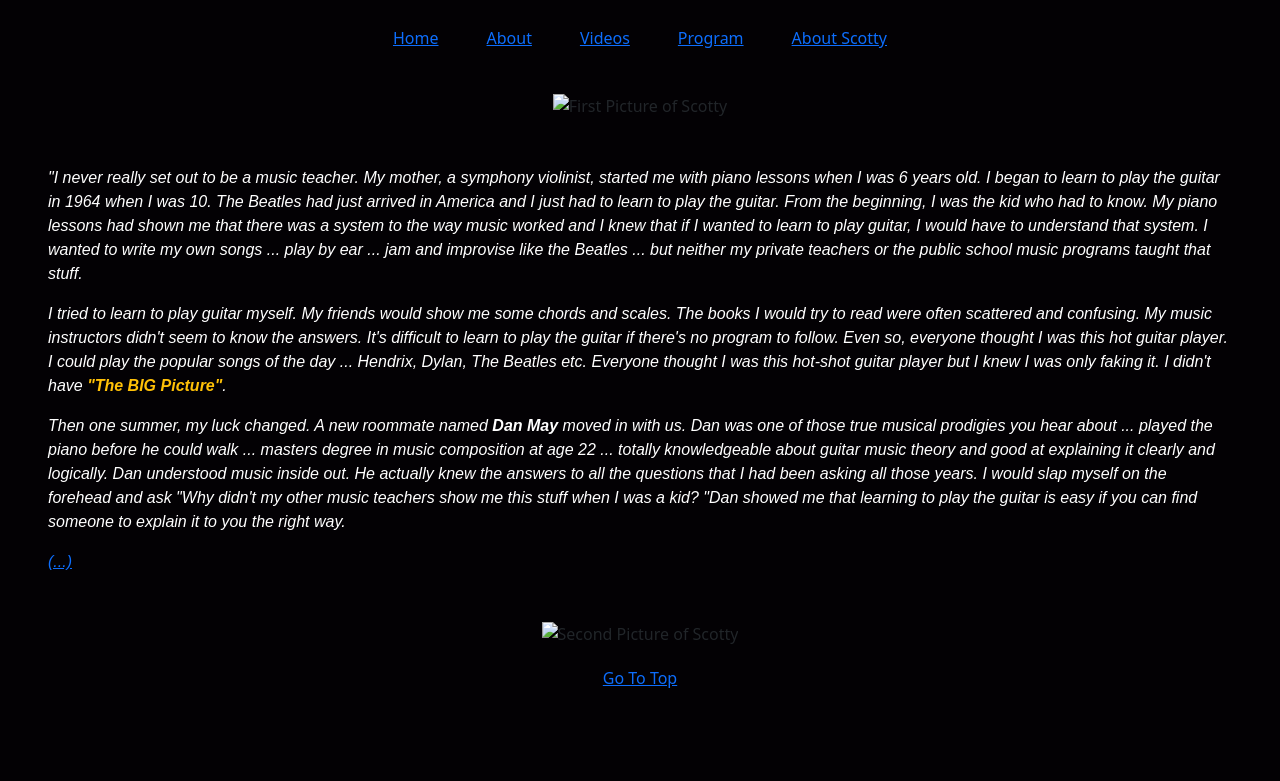
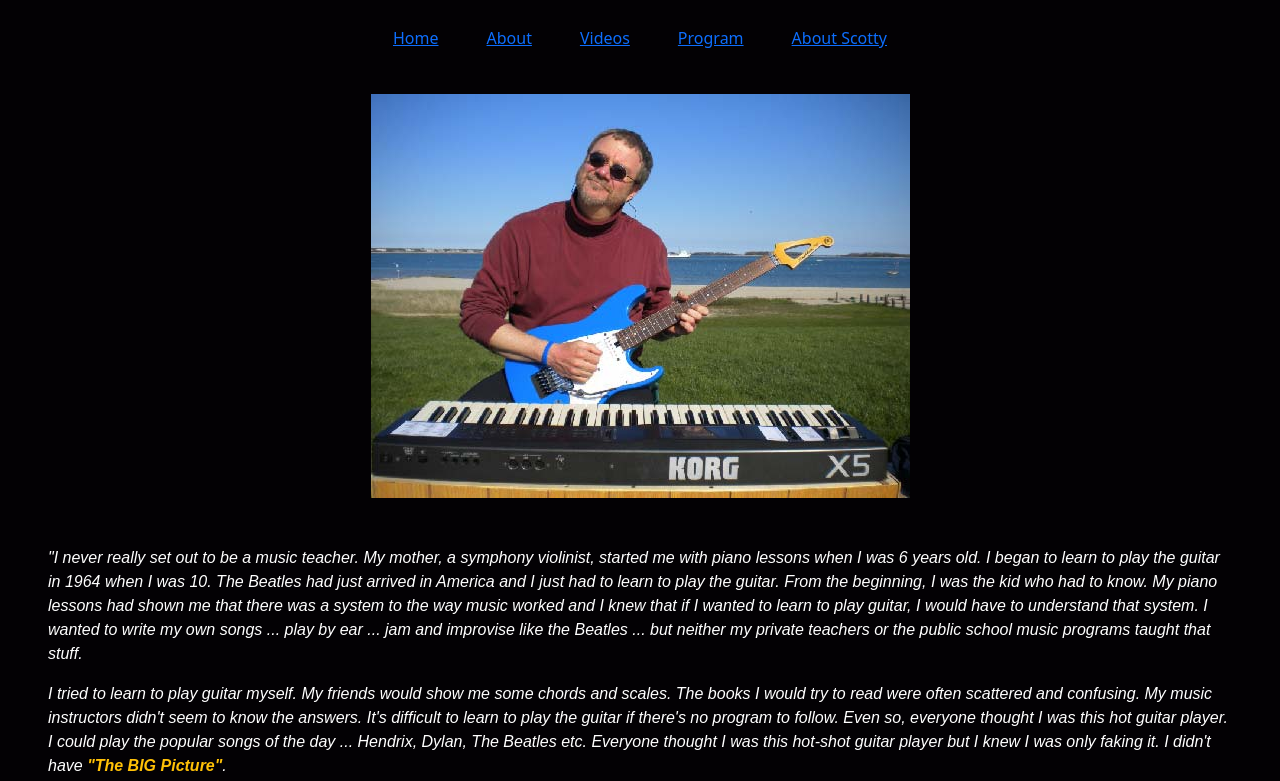
Before and after one commit to TomasPerezMera/absolutelyUnderstandGuitar, a plain HTML site: page pages/scotty.html in a window 1280 px wide. Shown: the part 1108-1889 px from the top of the page. Before the commit the page ends 1814 px from the top, so only its background shows below. Drawn offline with nearby package versions, Linux system fonts and the light colour scheme; the site is published under a folder, as on GitHub Pages, so addresses that start at the root find nothing.

Commit message:
Se corrije visualización de imagenes.-

```diff
--- a/pages/scotty.html
+++ b/pages/scotty.html
@@ -29,7 +29,7 @@
         </nav>
     </header>
     <div class="scottyImages">
-        <img src="/images/scotty1.jpg" alt="First Picture of Scotty">
+        <img src="../images/scotty1.jpg" alt="First Picture of Scotty">
     </div>
     <div class="scottyText m-5 fst-italic">
         <p>
@@ -46,7 +46,7 @@
         </p>
     </div>
     <div class="scottyImages">
-        <img src="/images/scotty2.jpg" alt="Second Picture of Scotty">
+        <img src="../images/scotty2.jpg" alt="Second Picture of Scotty">
     </div>
     <footer>
         <a href="#top">Go To Top</a>
```
Also changed, not shown: pages/about.html (+2 -2 lines), pages/program.html (+1 -1 lines).
